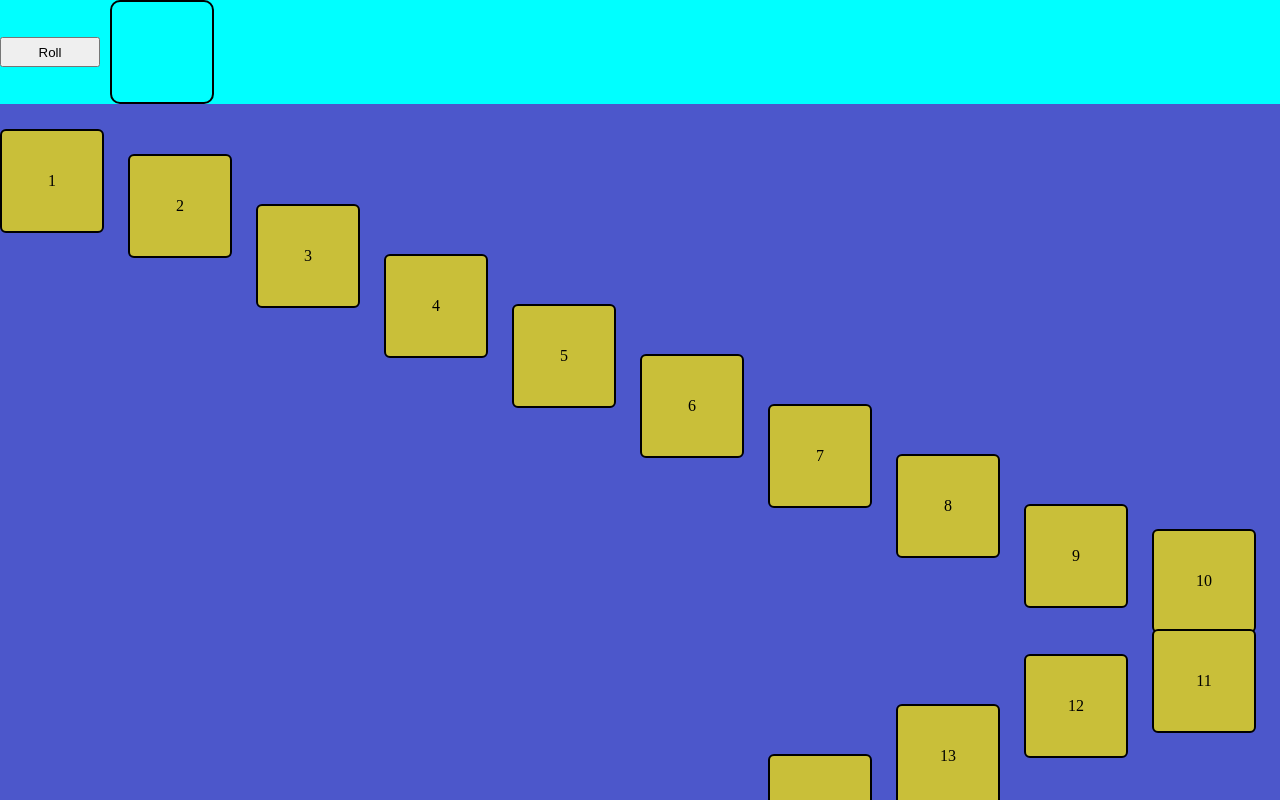
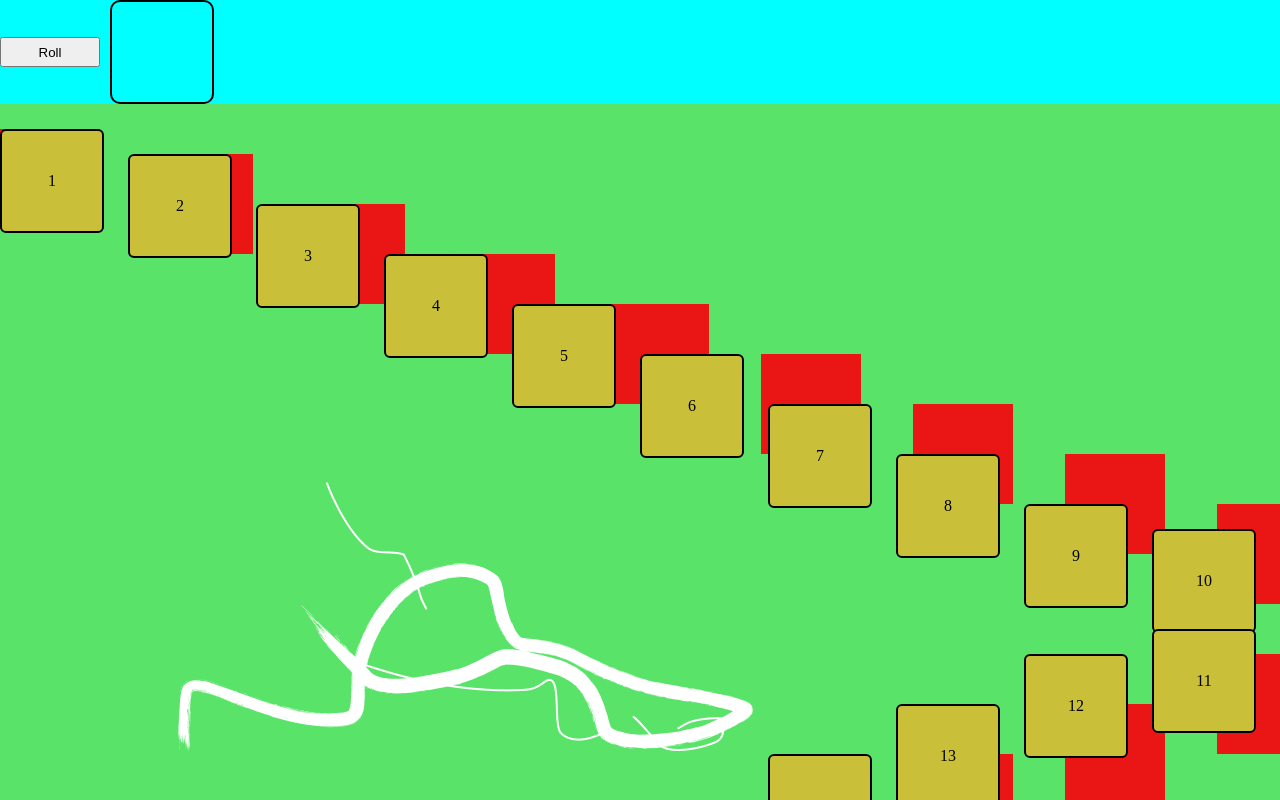
Before and after one commit to rajeshmohanty007-ui/baby-moniter, a plain HTML site: page crazyAdventure/crazyAdventure.html in a window 1280 px wide. Shown: the top 800 px of the page. Drawn offline with Linux system fonts and the light colour scheme.

Commit message:
new file added

```diff
--- a/crazyAdventure/style.css
+++ b/crazyAdventure/style.css
@@ -41,6 +41,7 @@
     position: relative;
     width: 100%;
     height: 5100px;
+    background-image: url(images/crazyAdventure1.jpg);
 }
 
 .cell {
```
Also changed, not shown: crazyAdventure/images/crazyAdventure1.jpg (added).
